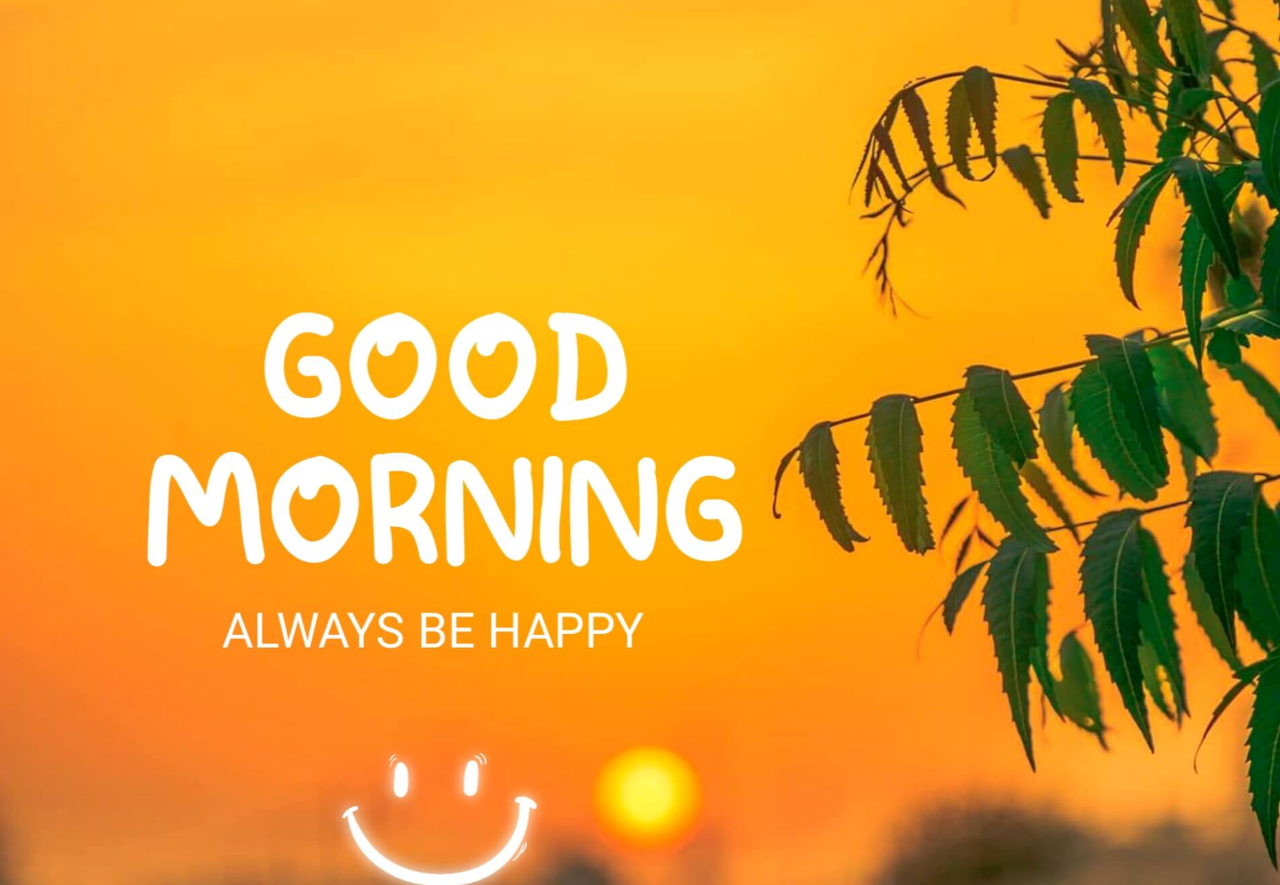
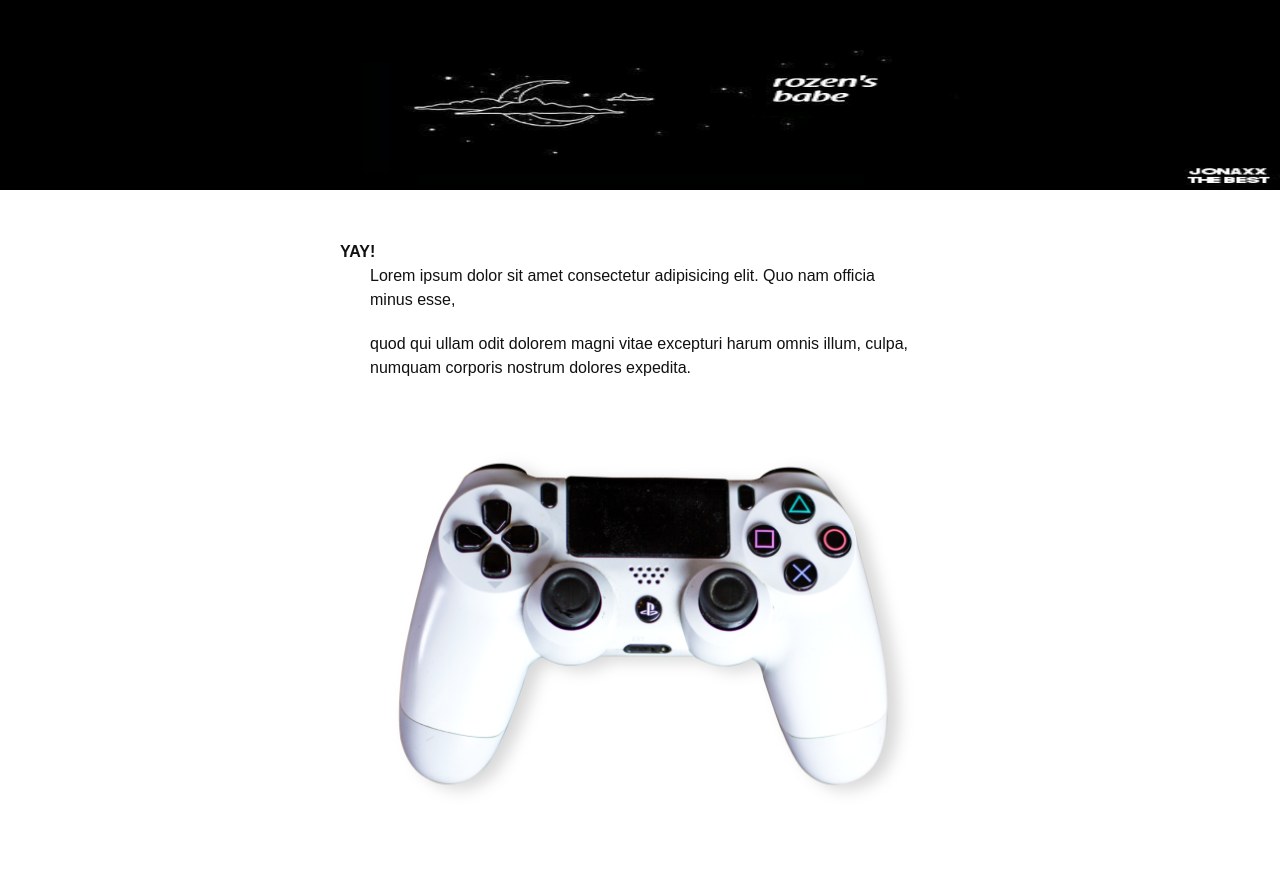
Before and after one commit to IRUMVAEmmanuel1/Port, a plain HTML site: page main.html in a window 1280 px wide. Shown: the top 885 px of the page. After the commit the page ends 819 px from the top, so only its background shows below. Drawn offline with Linux system fonts and the light colour scheme.

Commit message:
Desktop Responsiveness

```diff
--- a/main.css
+++ b/main.css
@@ -42,9 +42,30 @@
     .img-banner{
         display:block;
         width: 100%;
-        padding-bottom:  30px;
+        height:190px;
+        padding-bottom:30px;
+    }
+        .wrapper{
+            width : 600px;
+            margin: 0 auto;
 
-
-    }
+        }
+        .img-info h2{
+            padding : 20px 0px 0px;
+        }
+        .img-info h2{
+            padding: 20px 00px 0px;
+            font-family:arial;
+            font-size: 16px;
+            color:#111;
+            line-height: 24px;
+        }
+.img-me{
+   padding-top: 30px;
+}
 
 }
+
+@media only screen and (min-width:1000px){
+
+}
--- a/main.html
+++ b/main.html
@@ -8,7 +8,7 @@
     <title>Responsiveness</title>
 </head>
 <body>
-    <img class="img-banner" src="./images/good-morning-images-11.jpg" alt="">
+    <img class="img-banner" src="./images/header.jpg" alt="">
     <div class="wrapper">
         <article class="img-info">
             <h2>YAY! </h2>
```
Also changed, not shown: images/header.jpg (added).
